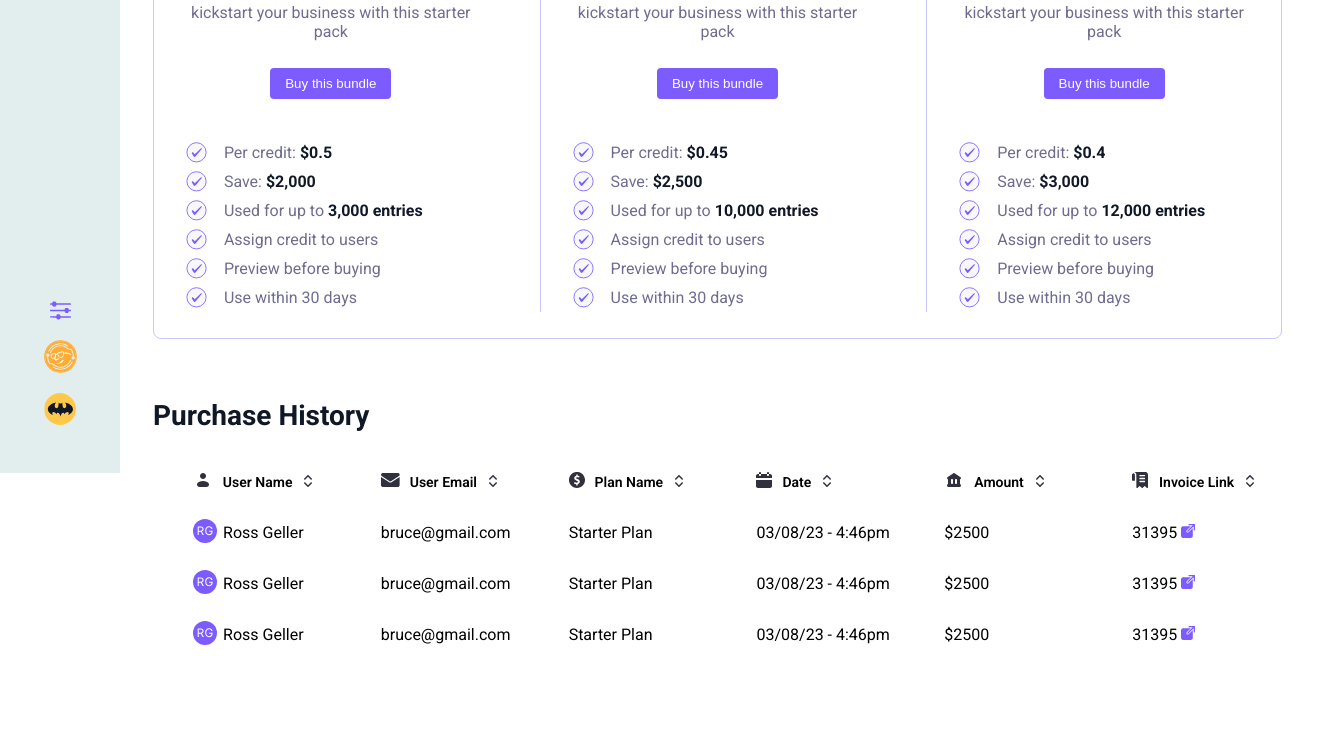
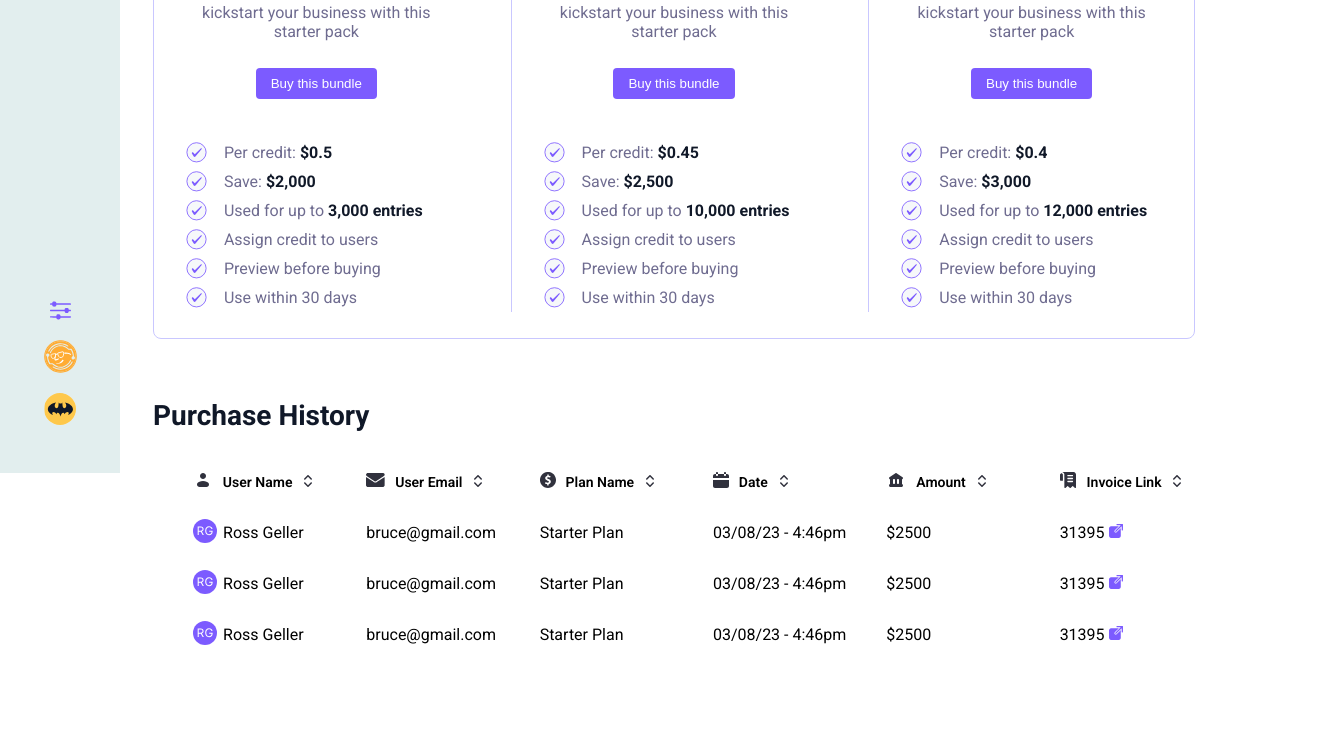
Before and after one commit to zahooray/pricing-page-design, a website: page index.html in a window 1280 px wide. Shown: the part 327-1081 px from the top of the page, 1320 px wide, since content can reach past the window. Drawn offline with Linux system fonts and the light colour scheme.

Commit message:
fix: margin added to main for better resizing.

```diff
--- a/styles/layout/_main.scss
+++ b/styles/layout/_main.scss
@@ -8,7 +8,7 @@ body {
 }
 
 .main {
-  margin-left: $sidebar-width;
+  margin: 0 5.44rem 0 $sidebar-width;
   padding: 0 0 4.87rem 2.06rem;
 }
 
```
Also changed, not shown: css/style.css.
